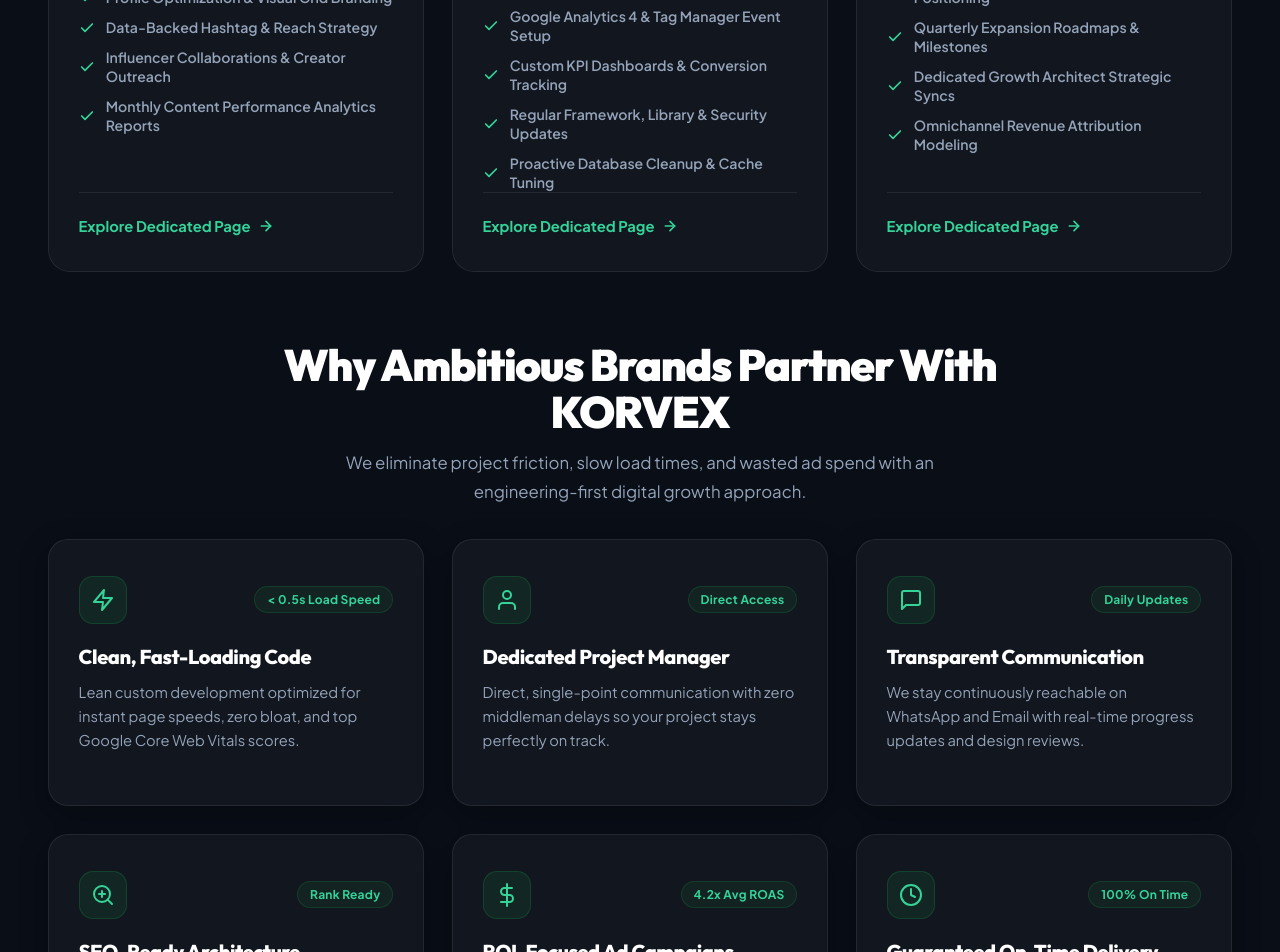
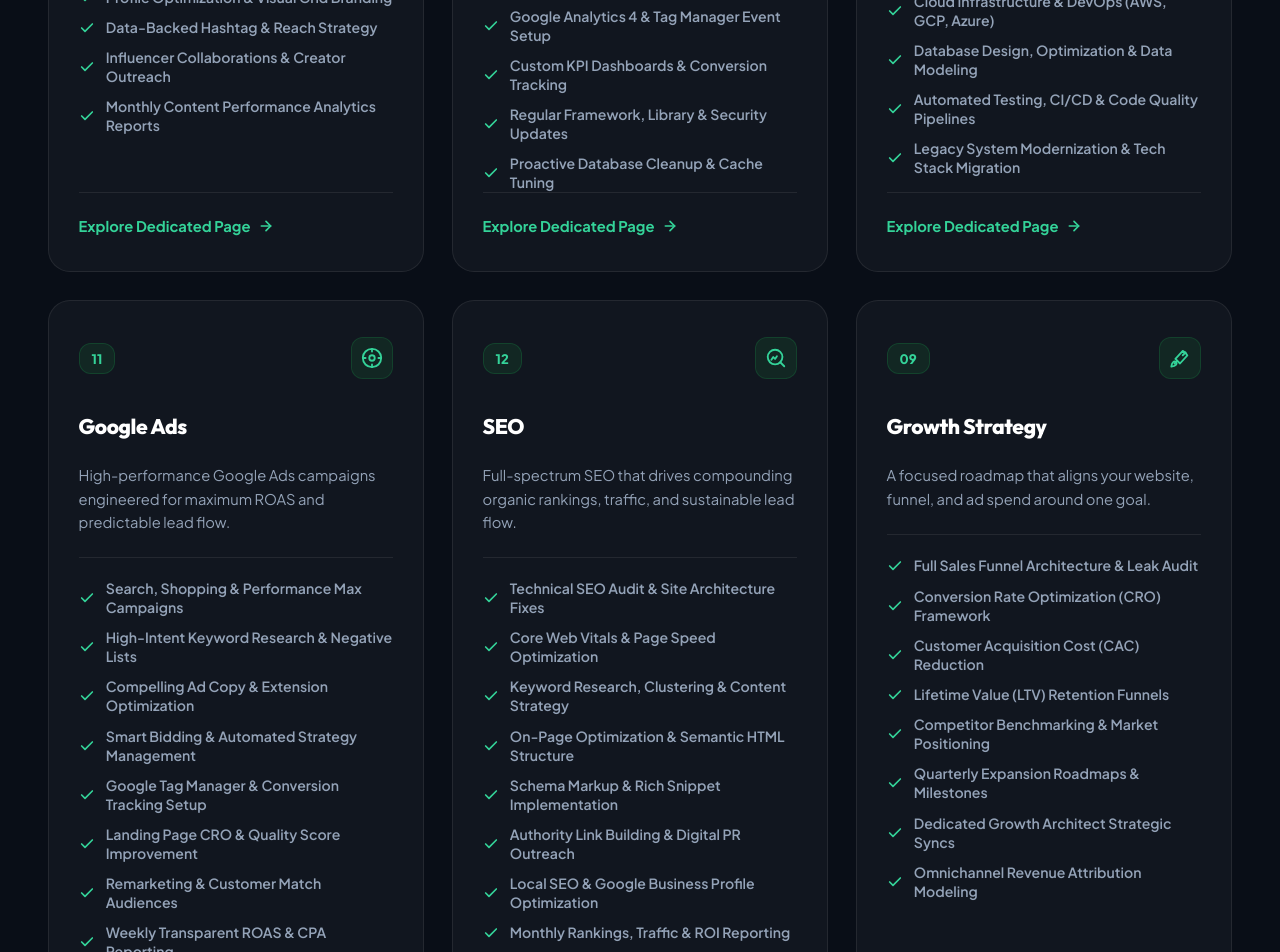
Before and after one commit to viralgajera07/korvex, a React (Vite) app: page / in a window 1280 px wide. Shown: the part 3240-4192 px from the top of the page. Built offline with nearby package versions, Linux system fonts and the light colour scheme; the HTML template or start-up script is replaced by a standard one.

Commit message:
Updated code

```diff
--- a/src/components/ServiceIcon.jsx
+++ b/src/components/ServiceIcon.jsx
@@ -91,6 +91,34 @@
           <path d="M15 9l3-3"></path>
         </svg>
       );
+    case 'software-development':
+    case 'software-dev':
+      return (
+        <svg className={className} width={width} height={height} viewBox="0 0 24 24" fill="none" stroke="currentColor" strokeWidth="2" strokeLinecap="round" strokeLinejoin="round">
+          <polyline points="16 18 22 12 16 6"></polyline>
+          <polyline points="8 6 2 12 8 18"></polyline>
+          <line x1="12" y1="2" x2="12" y2="22"></line>
+        </svg>
+      );
+    case 'google-ads':
+      return (
+        <svg className={className} width={width} height={height} viewBox="0 0 24 24" fill="none" stroke="currentColor" strokeWidth="2" strokeLinecap="round" strokeLinejoin="round">
+          <circle cx="12" cy="12" r="10"></circle>
+          <circle cx="12" cy="12" r="3"></circle>
+          <line x1="12" y1="2" x2="12" y2="5"></line>
+          <line x1="12" y1="19" x2="12" y2="22"></line>
+          <line x1="2" y1="12" x2="5" y2="12"></line>
+          <line x1="19" y1="12" x2="22" y2="12"></line>
+        </svg>
+      );
+    case 'seo':
+      return (
+        <svg className={className} width={width} height={height} viewBox="0 0 24 24" fill="none" stroke="currentColor" strokeWidth="2" strokeLinecap="round" strokeLinejoin="round">
+          <circle cx="11" cy="11" r="8"></circle>
+          <line x1="21" y1="21" x2="16.65" y2="16.65"></line>
+          <polyline points="7 14 9 11 11 13 13 10"></polyline>
+        </svg>
+      );
     default:
       return (
         <svg className={className} width={width} height={height} viewBox="0 0 24 24" fill="none" stroke="currentColor" strokeWidth="2" strokeLinecap="round" strokeLinejoin="round">
--- a/src/data/servicesData.js
+++ b/src/data/servicesData.js
@@ -288,6 +288,114 @@
     ]
   },
   {
+    slug: 'software-development',
+    id: 'software-dev',
+    number: '10',
+    icon: '⚙️',
+    title: 'Software Development',
+    heroTitle: 'Scalable Custom Software Engineered for Real Business Outcomes',
+    tagline: 'End-to-end software solutions — from SaaS platforms and internal tools to API ecosystems and enterprise systems.',
+    description: 'Bespoke software solutions built for performance, scalability, and measurable business impact.',
+    fullDescription: 'From SaaS platforms and internal business tools to REST APIs and enterprise-grade systems, KORVEX engineers custom software that solves real operational bottlenecks. We combine modern full-stack architecture with rigorous QA to deliver reliable, maintainable, and scalable software products.',
+    bullets: [
+      'Full-Stack Web Application Development',
+      'SaaS Platform Architecture & Multi-Tenancy',
+      'REST & GraphQL API Design & Integration',
+      'Custom CRM, ERP & Business Automation Tools',
+      'Cloud Infrastructure & DevOps (AWS, GCP, Azure)',
+      'Database Design, Optimization & Data Modeling',
+      'Automated Testing, CI/CD & Code Quality Pipelines',
+      'Legacy System Modernization & Tech Stack Migration'
+    ],
+    benefits: [
+      { title: 'Built for Scale', desc: 'Modular, cloud-native architecture that grows effortlessly alongside your user base and data volume.' },
+      { title: 'Reduced Operational Cost', desc: 'Custom automation and tooling that eliminate manual workflows and reduce overhead.' },
+      { title: 'Full Ownership', desc: 'Clean, well-documented codebases with no vendor lock-in and complete IP ownership.' }
+    ],
+    processSteps: [
+      { step: '01', title: 'Discovery & Requirements', desc: 'Mapping business processes, user flows, technical constraints, and integration requirements.' },
+      { step: '02', title: 'Architecture & Planning', desc: 'Designing system architecture, database schemas, API contracts, and deployment strategy.' },
+      { step: '03', title: 'Agile Development', desc: 'Iterative sprint-based engineering with continuous code reviews, testing, and stakeholder demos.' },
+      { step: '04', title: 'Deployment & Handover', desc: 'Production deployment, documentation delivery, team training, and ongoing support.' }
+    ],
+    faqs: [
+      { q: 'Can you build software that integrates with our existing systems?', a: 'Yes, we specialize in API-first integrations with CRMs, ERPs, payment providers, and third-party data sources.' },
+      { q: 'Do you provide source code and documentation after project completion?', a: 'Absolutely. You receive full source code ownership, technical documentation, and optional onboarding sessions.' }
+    ]
+  },
+  {
+    slug: 'google-ads',
+    id: 'google-ads',
+    number: '11',
+    icon: '🎯',
+    title: 'Google Ads',
+    heroTitle: 'Intent-Driven Google Ads Campaigns Built to Maximize ROI & Revenue',
+    tagline: 'Search, Shopping, Performance Max, and Display campaigns expertly managed to lower CPA and scale profitable growth.',
+    description: 'High-performance Google Ads campaigns engineered for maximum ROAS and predictable lead flow.',
+    fullDescription: 'Capture buyers at the exact moment they search for your product or service. KORVEX manages full-funnel Google Ads campaigns across Search, Shopping, Performance Max, and Display — combining precise keyword targeting, compelling ad copy, smart bidding strategies, and continuous conversion rate optimization to drive measurable, scalable revenue.',
+    bullets: [
+      'Search, Shopping & Performance Max Campaigns',
+      'High-Intent Keyword Research & Negative Lists',
+      'Compelling Ad Copy & Extension Optimization',
+      'Smart Bidding & Automated Strategy Management',
+      'Google Tag Manager & Conversion Tracking Setup',
+      'Landing Page CRO & Quality Score Improvement',
+      'Remarketing & Customer Match Audiences',
+      'Weekly Transparent ROAS & CPA Reporting'
+    ],
+    benefits: [
+      { title: 'Immediate High-Intent Traffic', desc: 'Reach buyers actively searching for exactly what you offer, at the precise moment of purchase intent.' },
+      { title: 'Profitable Cost-Per-Acquisition', desc: 'Data-driven bidding and continuous optimization to keep your CPA below target thresholds.' },
+      { title: 'Full Funnel Visibility', desc: 'End-to-end attribution from click to closed sale, with crystal-clear ROAS dashboards.' }
+    ],
+    processSteps: [
+      { step: '01', title: 'Account Audit & Strategy', desc: 'Analyzing existing campaigns, quality scores, competitor bidding, and keyword landscape.' },
+      { step: '02', title: 'Campaign Architecture', desc: 'Structuring ad groups, match types, extensions, and landing page alignment for maximum Quality Score.' },
+      { step: '03', title: 'Launch & Testing', desc: 'Running controlled ad copy tests, bidding experiments, and audience segmentation.' },
+      { step: '04', title: 'Scaling & Optimization', desc: 'Expanding winning keywords, pruning waste, and scaling budgets against proven ROAS targets.' }
+    ],
+    faqs: [
+      { q: 'What minimum budget do you recommend for Google Ads?', a: 'We typically recommend a minimum monthly ad spend of $1,500 to allow meaningful data collection across keywords and ad variations.' },
+      { q: 'Do you manage Google Shopping and Performance Max campaigns?', a: 'Yes, we manage Search, Shopping, Display, YouTube, and Performance Max campaign types depending on your goals.' }
+    ]
+  },
+  {
+    slug: 'seo',
+    id: 'seo',
+    number: '12',
+    icon: '🔍',
+    title: 'SEO',
+    heroTitle: 'Organic Search Dominance Through Technical SEO, Content & Authority Building',
+    tagline: 'Comprehensive SEO strategies that increase keyword rankings, organic traffic, and compounding long-term revenue.',
+    description: 'Full-spectrum SEO that drives compounding organic rankings, traffic, and sustainable lead flow.',
+    fullDescription: 'Stop renting traffic — own it. KORVEX delivers comprehensive SEO programs spanning technical site health, on-page content optimization, structured data, Core Web Vitals, and strategic link authority building. We engineer long-term organic visibility that reduces dependency on paid channels and builds compounding, sustainable search dominance.',
+    bullets: [
+      'Technical SEO Audit & Site Architecture Fixes',
+      'Core Web Vitals & Page Speed Optimization',
+      'Keyword Research, Clustering & Content Strategy',
+      'On-Page Optimization & Semantic HTML Structure',
+      'Schema Markup & Rich Snippet Implementation',
+      'Authority Link Building & Digital PR Outreach',
+      'Local SEO & Google Business Profile Optimization',
+      'Monthly Rankings, Traffic & ROI Reporting'
+    ],
+    benefits: [
+      { title: 'Compounding Organic Revenue', desc: 'Rankings built today generate free, high-intent traffic for months and years ahead.' },
+      { title: 'Lower Customer Acquisition Cost', desc: 'Organic leads cost a fraction of paid traffic, dramatically improving long-term marketing ROI.' },
+      { title: 'Brand Authority & Trust', desc: 'First-page rankings signal credibility and expertise to prospective buyers before they even visit.' }
+    ],
+    processSteps: [
+      { step: '01', title: 'Technical SEO Audit', desc: 'Crawling the site for indexation errors, speed issues, broken links, duplicate content, and Core Web Vitals gaps.' },
+      { step: '02', title: 'Keyword & Content Strategy', desc: 'Mapping high-opportunity keywords to content gaps, intent clusters, and revenue-driving pages.' },
+      { step: '03', title: 'On-Page & Technical Implementation', desc: 'Optimizing title tags, meta descriptions, schema markup, internal linking, and page architecture.' },
+      { step: '04', title: 'Authority Building & Reporting', desc: 'Executing targeted link outreach, monitoring ranking movements, and delivering monthly ROI reports.' }
+    ],
+    faqs: [
+      { q: 'How long does SEO take to show results?', a: 'Initial ranking improvements are typically visible within 60–90 days, with compounding growth building significantly over 6–12 months.' },
+      { q: 'Do you handle both on-page and off-page SEO?', a: 'Yes, our full-spectrum programs cover technical SEO, content optimization, and authority link building as an integrated strategy.' }
+    ]
+  },
+  {
     slug: 'growth-strategy',
     id: 'growth-strat',
     number: '09',
```
